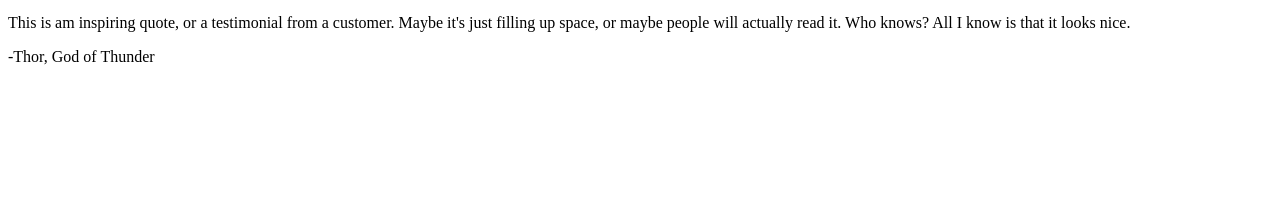
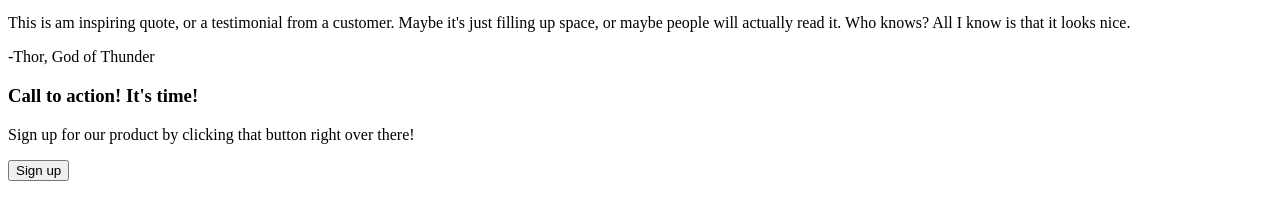
Before and after one commit to BlueAlien449/landing-page, a plain HTML site: page index.html in a window 1280 px wide. Shown: the part 384-604 px from the top of the page. Drawn offline with Linux system fonts and the light colour scheme.

Commit message:
Add call to action content and structure

```diff
--- a/index.html
+++ b/index.html
@@ -54,7 +54,13 @@
         </p>
         <p> -Thor, God of Thunder</p>
     </div>
-    <div class="calltoaction"></div>
+    <div class="calltoaction">
+        <div class="container">
+            <h3> Call to action! It's time! </h3>
+            <p> Sign up for our product by clicking that button right over there! </p>
+            <button> Sign up </button>
+        </div>
+    </div>
     <div class="footer"></div>
 </body>
 </html>
```
